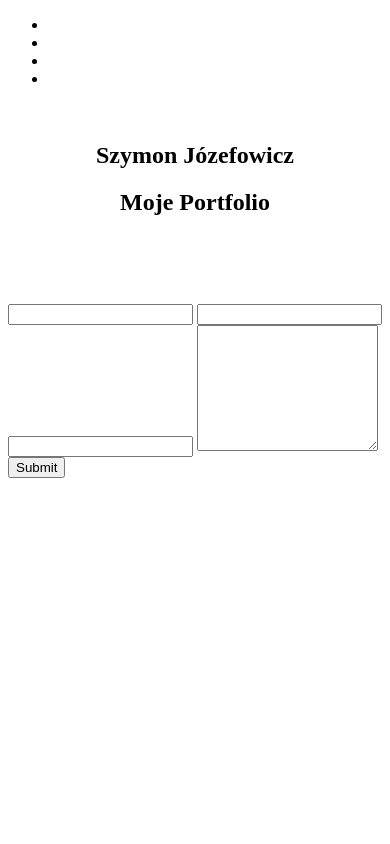
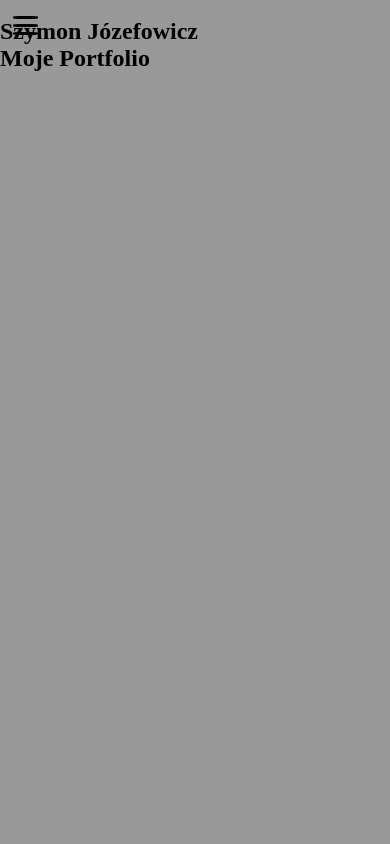
Before and after one commit to Porcupine92/portfolio, a plain HTML site: page index.html in a window 390 px wide. Shown: the top 844 px of the page. Drawn offline with Linux system fonts and the light colour scheme.

Commit message:
working on responsive menu

```diff
--- a/JS/main.js
+++ b/JS/main.js
@@ -1,3 +1,14 @@
 $(document).ready(function () {
+    menu();
+});
 
-});
+const menu = () => {
+    $('.burger-menu').on('click', () => {
+        const state = $('.navigation').hasClass("navigation--open");
+        if (state) {
+            $('.navigation').removeClass('navigation--open');
+        } else {
+            $('.navigation').addClass('navigation--open');
+        }
+    })
+}
--- a/index.html
+++ b/index.html
@@ -15,20 +15,25 @@
     <main class="root">
         <section class="header">
             <nav class="navigation">
+                <div class="burger-menu">
+                    <div class="burger-menu__item"></div>
+                    <div class="burger-menu__item"></div>
+                    <div class="burger-menu__item"></div>
+                </div>
                 <ul class="navigation__list">
-                    <li class="navigation__item"></li>
-                    <li class="navigation__item"></li>
-                    <li class="navigation__item"></li>
-                    <li class="navigation__item"></li>
+                    <li class="navigation__list-item"><a href="#">O mnie</a></li>
+                    <li class="navigation__list-item"><a href="#">Oferta</a></li>
+                    <li class="navigation__list-item"><a href="#">Portfolio</a></li>
+                    <li class="navigation__list-item"><a href="#">Kontakt</a></li>
                 </ul>
             </nav>
-            <div class="header__backgrund-slider">
+            <div class="header__background-slider">
                 <div class="header__logo">
                     <img class="header__logo-image">
                 </div>
                 <h1 class="header__my-name">Szymon Józefowicz</h1>
                 <h2 class="header__title">Moje Portfolio</h2>
-                <div class="header__items">
+                <div class="header__item">
                     <div class="header__item-link"></div>
                     <div class="header__item-link"></div>
                     <div class="header__item-link"></div>
--- a/style/scss/main.scss
+++ b/style/scss/main.scss
@@ -1,6 +1,64 @@
+*{
+    margin: 0;
+    padding: 0;
+}
 .header{
-    text-align: center;
+    height: 100vh;
+    .navigation{
+        width: 60%;
+        height: 100vh;
+        background-color: #444;
+        z-index: 2;
+        position: absolute;
+        left: -60%;
+        display: flex;
+        flex-direction: column;
+        justify-content: center;
+        align-items: center;
+        transition: all 1s ease;
+        .burger-menu{
+            width: 50px;
+            height: 50px;
+            position: absolute;
+            left: 100%;
+            top: 0;
+            display: flex;
+            flex-direction: column;
+            align-items: center;
+            justify-content: center;
+            &__item{
+                width: 50%;
+                height: 3px;
+                background-color: #000;
+                border-radius: 25%;
+                &:nth-child(1){
+                    transform: translateY(-5px);
+                }
+                &:nth-child(3){
+                    transform: translateY(5px);
+                }
+            }
+        }
+        &__list {
+            list-style: none;
+            &-item{
+                padding: 15px 0;
+                font-size: 21px;
+                a{
+                    text-decoration: none;
+                    color: #DDD;
+                }
+            }
+        }
+        &--open{
+            left: 0;
+        }
+    }
+    &__background-slider{
+        position: relative;
+        width: 100vw;
+        height: 100vh;
+        z-index: 1;
+        background-color: #999;
+    }
 }
-.header-second{
-    text-align: center;
-}
```
Also changed, not shown: style/css/main.css, 1 other file.
